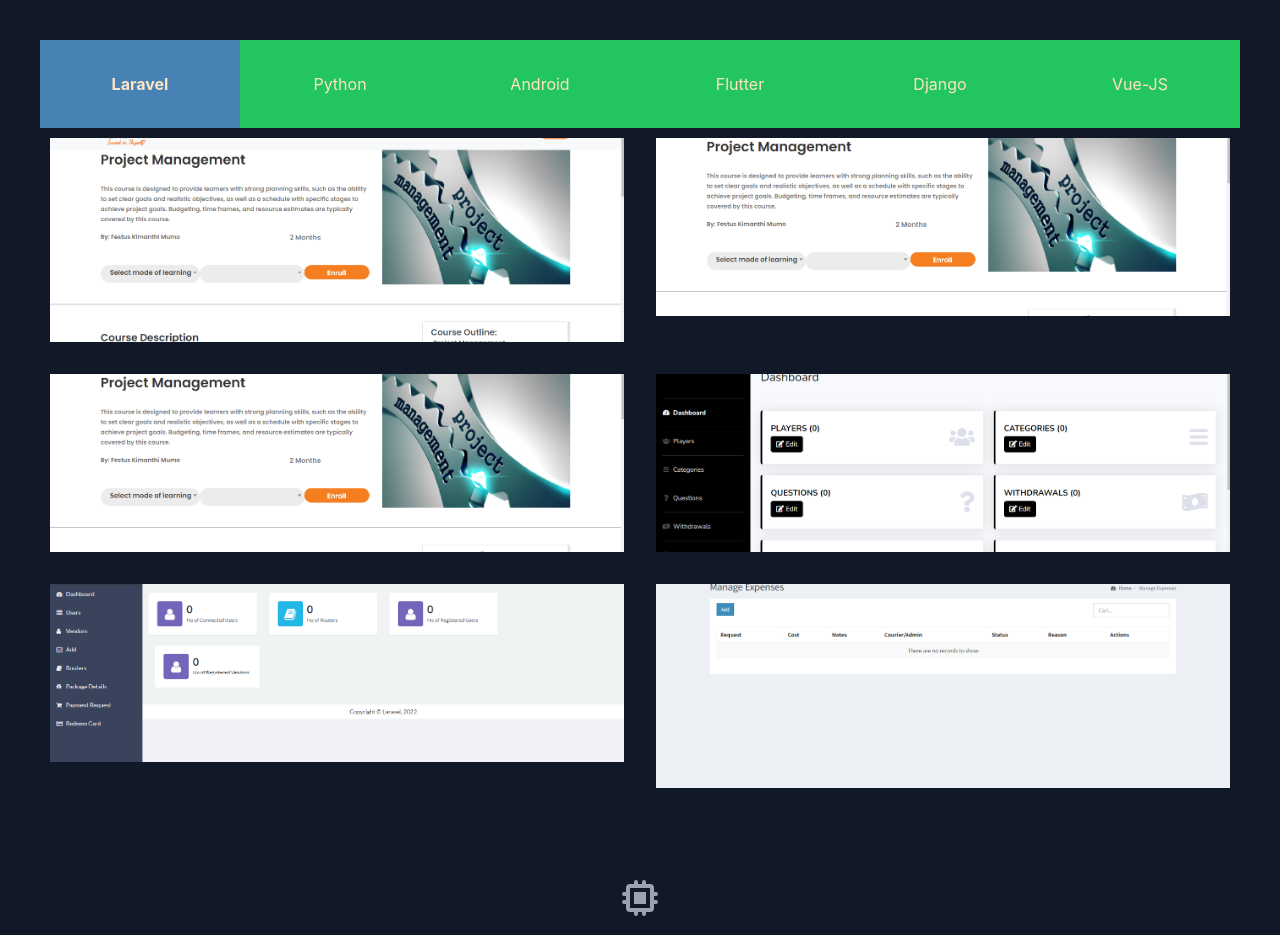
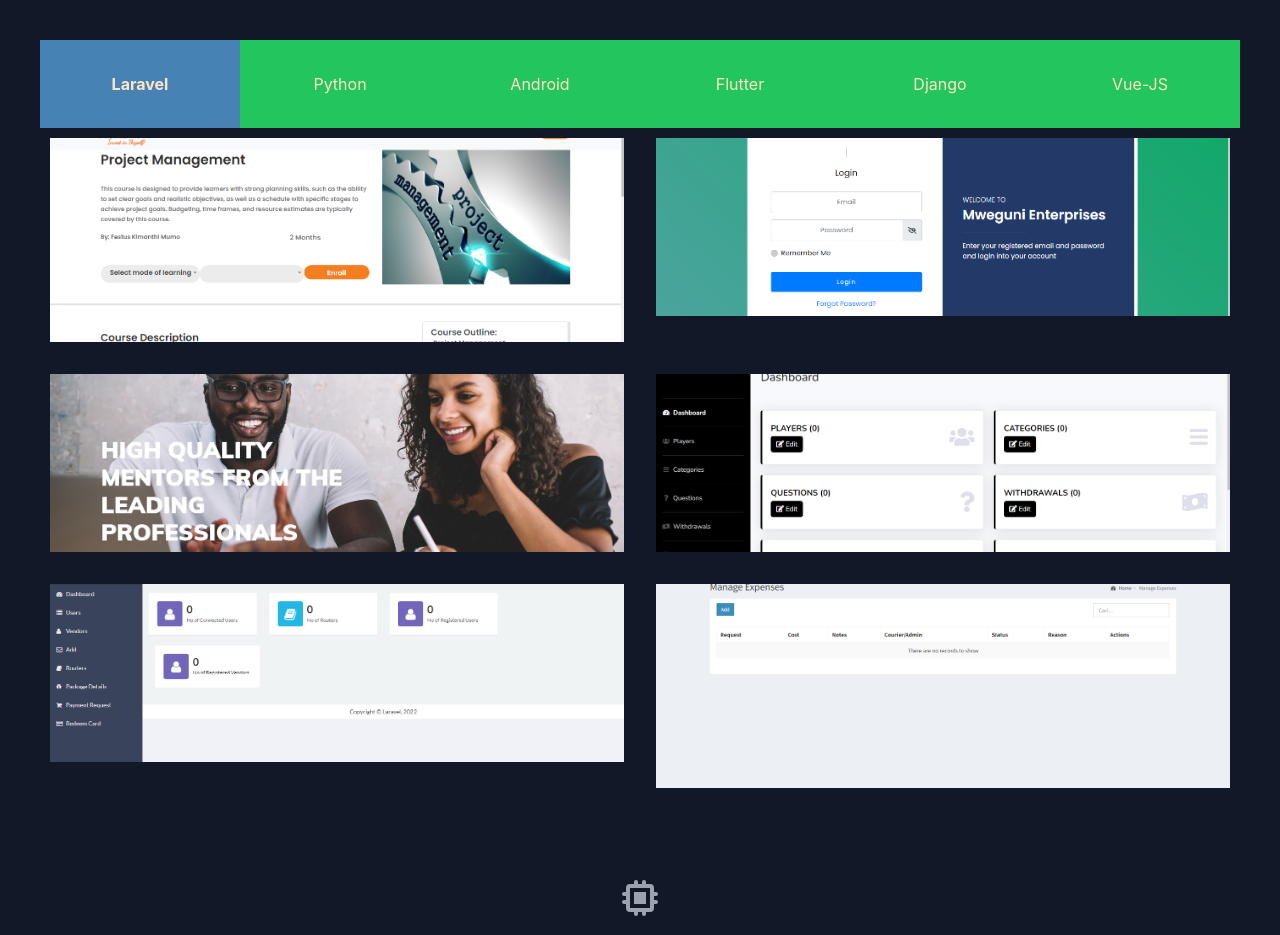
Before and after one commit to freddiefreddy/Portfolio, a React (Create React App) app: page / in a window 1280 px wide. Shown: the part 860-1795 px from the top of the page. Built offline with nearby package versions, Linux system fonts and the light colour scheme.

Commit message:
'updated-projects'

```diff
--- a/src/data.js
+++ b/src/data.js
@@ -60,17 +60,17 @@ export const projects = [
         subtitle: "Laravel ",
         description:
           "Loan Management Platform",
-        image: "./ZalegoLMS.png",
+        image: "./mweguni.png",
         link: "http://mweguni.co.ke/",
       },
 
       {
         id: '',
-        title: "Mweguni Enterprises",
+        title: "Ustadi",
         subtitle: "Laravel ",
         description:
           "Mentorship Platform for schools to reachout to Mentor",
-        image: "./ZalegoLMS.png",
+        image: "./mastadi.png",
         link: "https://mastadi.org/",
       },
 
```
Also changed, not shown: public/mastadi.png (added), public/mweguni.png (added).
